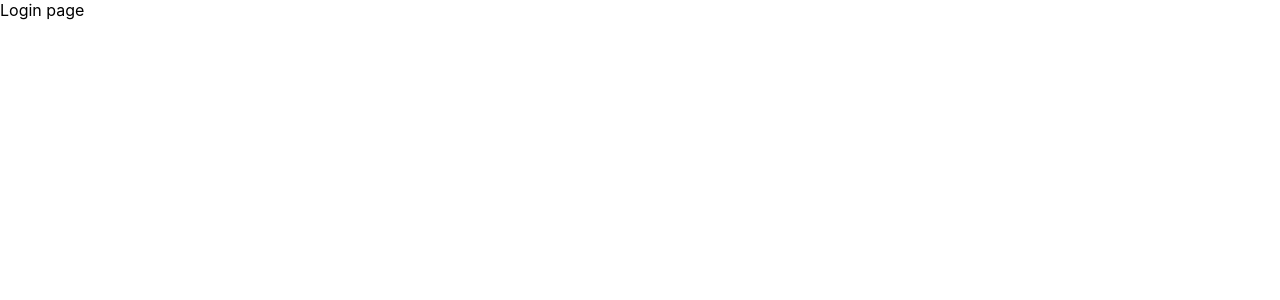
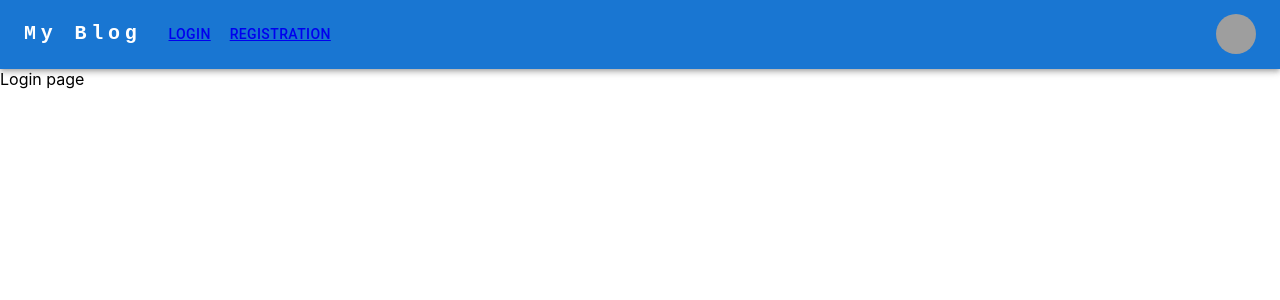
Before and after one commit to FedorowPavel/Blog, a React (Create React App) app in the folder client/: page /login in a window 1280 px wide. Shown: the top 300 px of the page. Built offline with nearby package versions, Linux system fonts and the light colour scheme; grey boxes are pictures that could not be loaded.

Commit message:
common layout implemented

```diff
--- a/client/src/App.tsx
+++ b/client/src/App.tsx
@@ -5,6 +5,7 @@
 import Main from "./components/Main";
 import Login from "./components/Login";
 import Registration from "./components/Registration";
+import Layout from "./components/Layout";
 
 function App() {
   const theme = useTheme<BlogTheme>()
@@ -12,9 +13,11 @@
   return (
     <BrowserRouter>
       <Routes>
-        <Route path='/' element={<Main/>}/>
-        <Route path='/login' element={<Login/>}/>
-        <Route path='/registration' element={<Registration/>}/>
+        <Route path='/' element={<Layout/>}>
+          <Route index element={<Main/>}/>
+          <Route path='/login' element={<Login/>}/>
+          <Route path='/registration' element={<Registration/>}/>
+        </Route>
       </Routes>
     </BrowserRouter>
   );
--- /dev/null
+++ b/client/src/components/Layout.tsx
@@ -0,0 +1,14 @@
+import * as React from 'react';
+import {Outlet} from "react-router-dom";
+import TopBar from "./TopBar";
+
+
+const Layout = () => {
+  return (
+    <>
+      <TopBar/>
+      <Outlet/>
+    </>
+  );
+};
+export default Layout;
--- a/client/src/components/Main.tsx
+++ b/client/src/components/Main.tsx
@@ -1,10 +1,12 @@
 import React from 'react';
+import {Container} from "@mui/material";
+
 
 const Main = () => {
   return (
-    <div>
+    <Container maxWidth="xl">
       Main page
-    </div>
+    </Container>
   );
 };
 
--- /dev/null
+++ b/client/src/components/TopBar.tsx
@@ -0,0 +1,167 @@
+import React from 'react';
+import AppBar from "@mui/material/AppBar";
+import Container from "@mui/material/Container";
+import Toolbar from "@mui/material/Toolbar";
+import Typography from "@mui/material/Typography";
+import Box from "@mui/material/Box";
+import IconButton from "@mui/material/IconButton";
+import MenuIcon from "@mui/icons-material/Menu";
+import Menu from "@mui/material/Menu";
+import MenuItem from "@mui/material/MenuItem";
+import {Link} from "react-router-dom";
+import Button from "@mui/material/Button";
+import Tooltip from "@mui/material/Tooltip";
+import Avatar from "@mui/material/Avatar";
+
+const pages = ['Login', 'Registration'];
+const settings = ['Profile', 'Account', 'Dashboard', 'Logout'];
+
+const TopBar = () => {
+  const [anchorElNav, setAnchorElNav] = React.useState<null | HTMLElement>(null);
+  const [anchorElUser, setAnchorElUser] = React.useState<null | HTMLElement>(null);
+
+  const handleOpenNavMenu = (event: React.MouseEvent<HTMLElement>) => {
+    setAnchorElNav(event.currentTarget);
+  };
+  const handleOpenUserMenu = (event: React.MouseEvent<HTMLElement>) => {
+    setAnchorElUser(event.currentTarget);
+  };
+
+  const handleCloseNavMenu = () => {
+    setAnchorElNav(null);
+  };
+
+  const handleCloseUserMenu = () => {
+    setAnchorElUser(null);
+  };
+
+  return (
+    <AppBar position="static">
+      <Container maxWidth="xl">
+        <Toolbar disableGutters>
+          <Typography
+            variant="h6"
+            noWrap
+            component="a"
+            href="/"
+            sx={{
+              mr: 2,
+              display: {xs: 'none', md: 'flex'},
+              fontFamily: 'monospace',
+              fontWeight: 700,
+              letterSpacing: '.3rem',
+              color: 'inherit',
+              textDecoration: 'none',
+            }}
+          >
+            My Blog
+          </Typography>
+
+          <Box sx={{flexGrow: 1, display: {xs: 'flex', md: 'none'}}}>
+            <IconButton
+              size="large"
+              aria-label="account of current user"
+              aria-controls="menu-appbar"
+              aria-haspopup="true"
+              onClick={handleOpenNavMenu}
+              color="inherit"
+            >
+              <MenuIcon/>
+            </IconButton>
+            <Menu
+              id="menu-appbar"
+              anchorEl={anchorElNav}
+              anchorOrigin={{
+                vertical: 'bottom',
+                horizontal: 'left',
+              }}
+              keepMounted
+              transformOrigin={{
+                vertical: 'top',
+                horizontal: 'left',
+              }}
+              open={Boolean(anchorElNav)}
+              onClose={handleCloseNavMenu}
+              sx={{
+                display: {xs: 'block', md: 'none'},
+              }}
+            >
+              {pages.map((page) => (
+                <MenuItem key={page} onClick={handleCloseNavMenu}>
+                  <Typography textAlign="center">
+                    <Link to={page}>
+                      {page}
+                    </Link>
+                  </Typography>
+                </MenuItem>
+              ))}
+            </Menu>
+          </Box>
+          <Typography
+            variant="h5"
+            noWrap
+            component="a"
+            href=""
+            sx={{
+              mr: 2,
+              display: {xs: 'flex', md: 'none'},
+              flexGrow: 1,
+              fontFamily: 'monospace',
+              fontWeight: 700,
+              letterSpacing: '.3rem',
+              color: 'inherit',
+              textDecoration: 'none',
+            }}
+          >
+            My Blog
+          </Typography>
+          <Box sx={{flexGrow: 1, display: {xs: 'none', md: 'flex'}}}>
+            {pages.map((page) => (
+              <Button
+                key={page}
+                onClick={handleCloseNavMenu}
+                sx={{my: 2, color: 'white', display: 'block'}}
+              >
+                <Link to={page}>
+                  {page}
+                </Link>
+              </Button>
+            ))}
+          </Box>
+
+          <Box sx={{flexGrow: 0}}>
+            <Tooltip title="Open settings">
+              <IconButton onClick={handleOpenUserMenu} sx={{p: 0}}>
+                <Avatar alt="Remy Sharp" src="/static/images/avatar/2.jpg"/>
+              </IconButton>
+            </Tooltip>
+            <Menu
+              sx={{mt: '45px'}}
+              id="menu-appbar"
+              anchorEl={anchorElUser}
+              anchorOrigin={{
+                vertical: 'top',
+                horizontal: 'right',
+              }}
+              keepMounted
+              transformOrigin={{
+                vertical: 'top',
+                horizontal: 'right',
+              }}
+              open={Boolean(anchorElUser)}
+              onClose={handleCloseUserMenu}
+            >
+              {settings.map((setting) => (
+                <MenuItem key={setting} onClick={handleCloseUserMenu}>
+                  <Typography textAlign="center">{setting}</Typography>
+                </MenuItem>
+              ))}
+            </Menu>
+          </Box>
+        </Toolbar>
+      </Container>
+    </AppBar>
+  );
+};
+
+export default TopBar;
```
